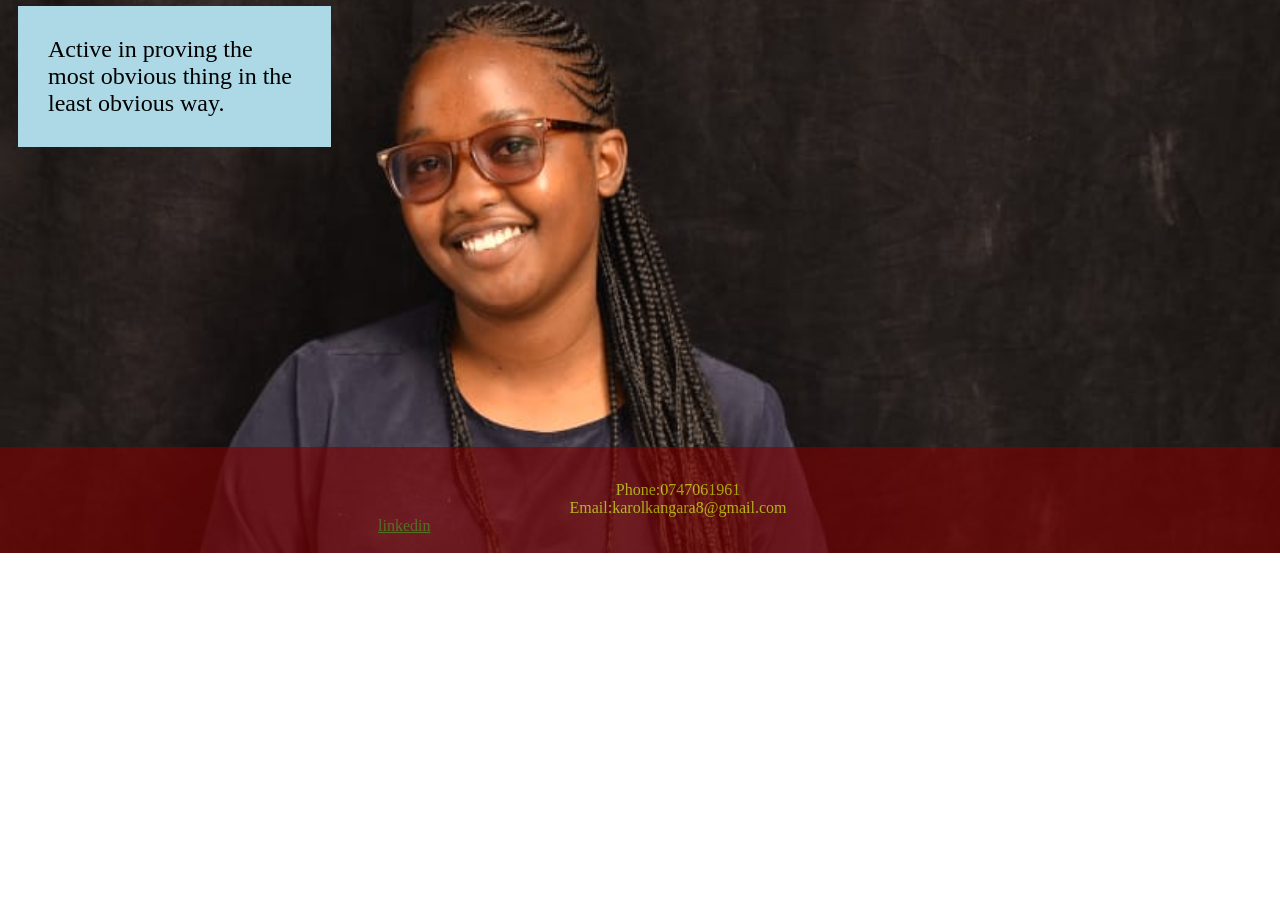
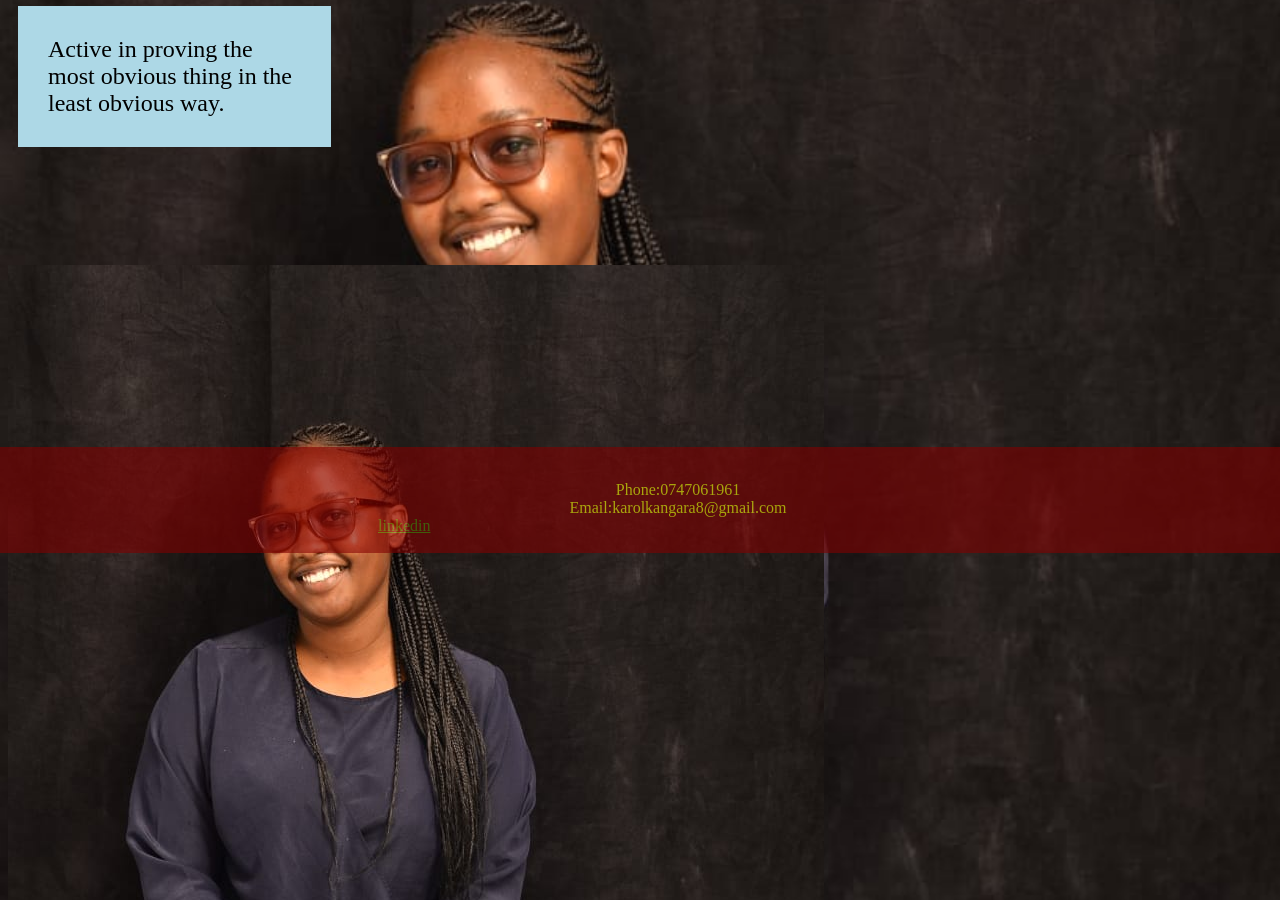
Before and after one commit to carol-kangara/portfolio, a plain HTML site: page index.html in a window 1280 px wide. Shown: the part 247-1147 px from the top of the page. Before the commit the page ends 800 px from the top, so only its background shows below. Drawn offline with Linux system fonts and the light colour scheme.

Commit message:
add an  images

```diff
--- a/index.html
+++ b/index.html
@@ -36,6 +36,7 @@
     <br>
     <br>
     <br>
+    <img src="./pics/mine.jpeg">
     <footer>
         <div class="contact">
             <ul>
```
